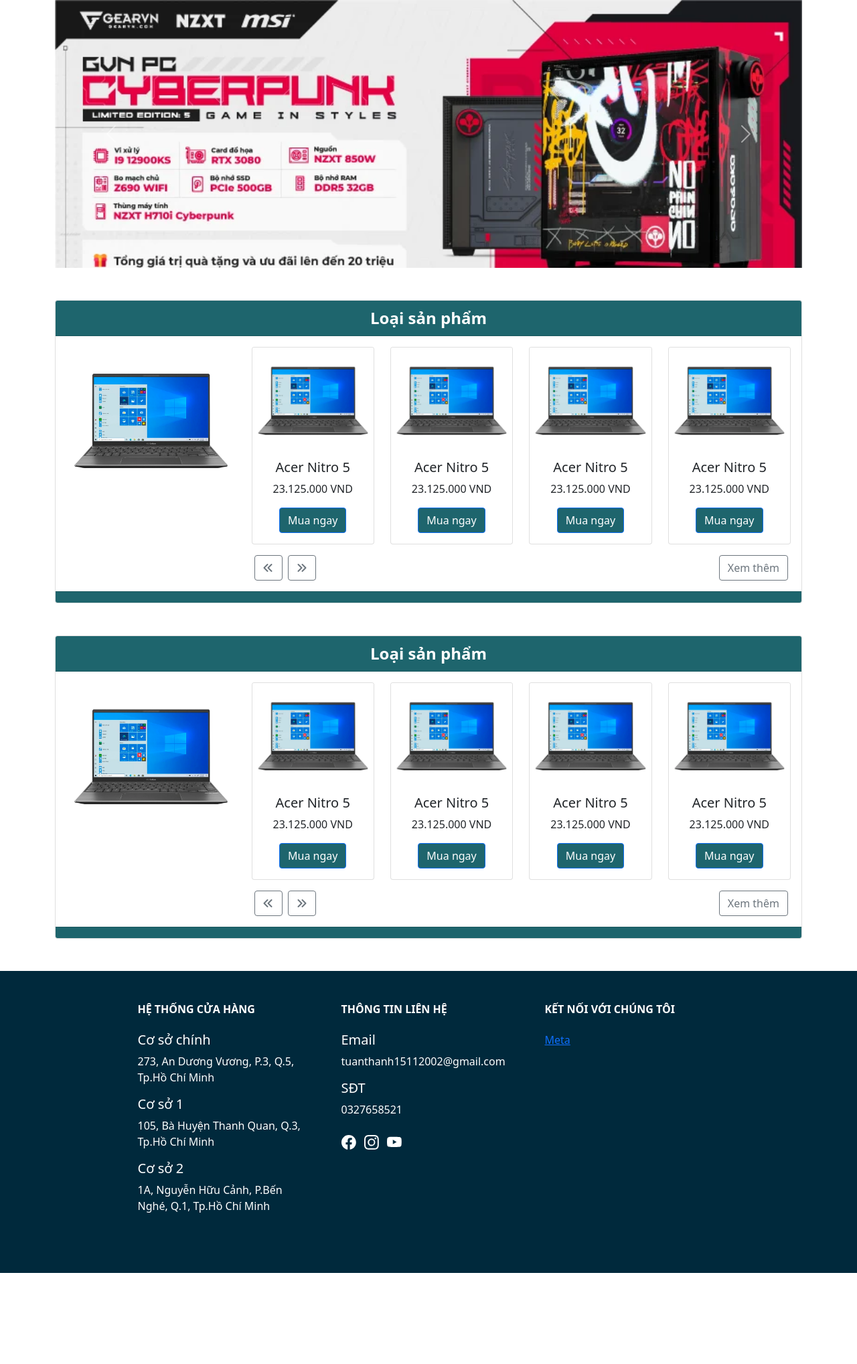
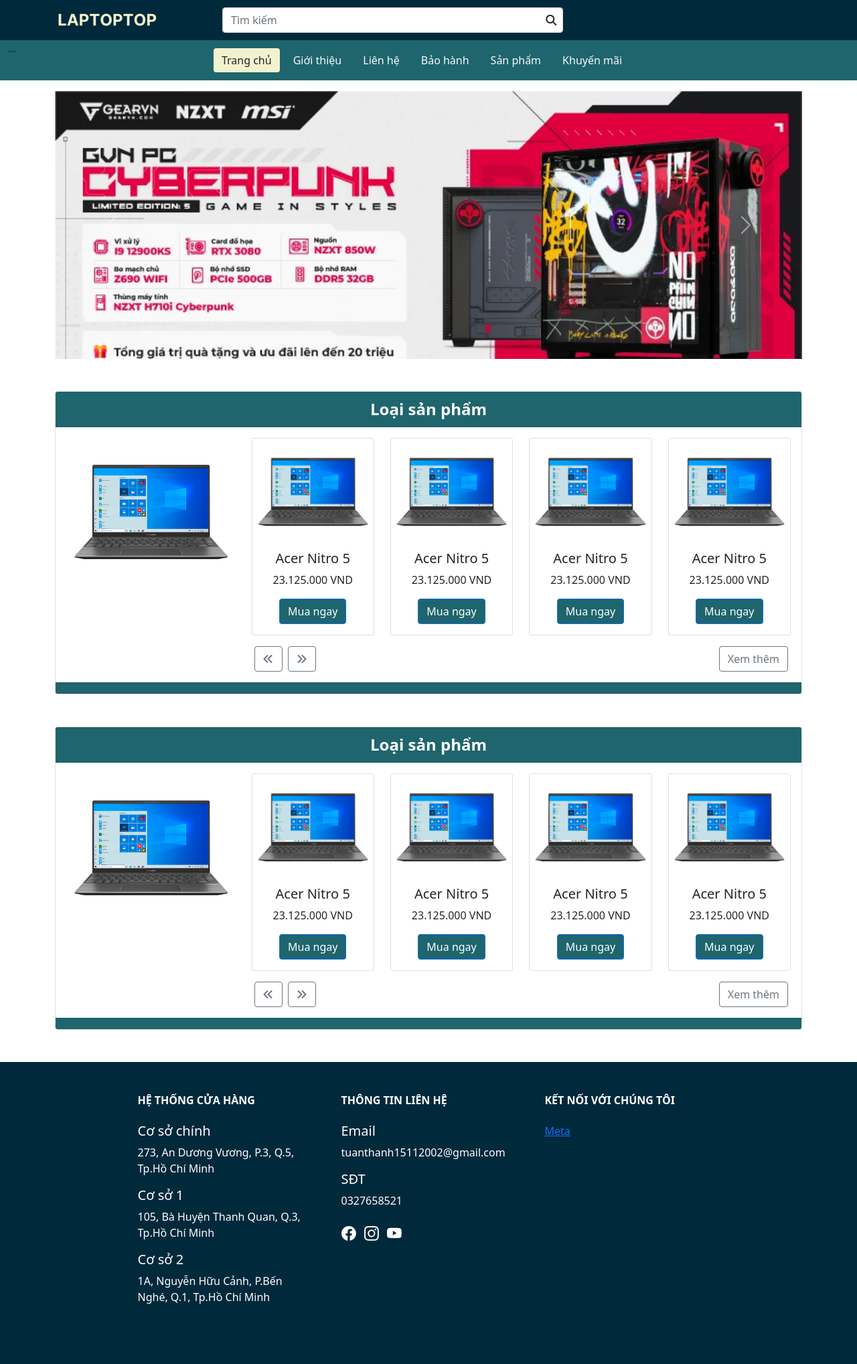
Before and after one commit to quanla1412/laptoptop, a PHP site: page /index.php in a window 1280 px wide. Shown: the whole page at 67% size. Before the commit the page ends 1901 px from the top, so only its background shows below. Run offline with PHP 8.4, Linux system fonts and the light colour scheme; some libraries are stand-ins or nearby versions.

Commit message:
70% header.php con ben phan user

```diff
--- a/assets/style.css
+++ b/assets/style.css
@@ -3,6 +3,7 @@
     --second-color: #f1f3ce;
     --third-color: #1e656d;
     --gray-color: #E5E5E5;
+    --dark-color: rgb(33, 37, 41);
 }
 .container_swap{
 
@@ -28,3 +29,22 @@ float: left;
 
 
 }
+
+/* Custom button in nav */
+.btn-nav:hover {
+    background-color: var(--second-color);
+    color: var(--dark-color) !important;
+}
+
+.btn-nav.active,
+.btn-nav:focus {
+    box-shadow: none;
+    background-color: var(--second-color);
+    color: var(--dark-color) !important;
+}
+
+/* Find icon in header */
+.find-icon:hover {
+    cursor: pointer;
+    opacity: 0.7;
+}
--- a/header.php
+++ b/header.php
@@ -12,3 +12,45 @@
     <title>Laptoptop</title>
 </head>
 <body>
+    <div class="container-fluid mb-3">
+        <div class="row" style="background-color: var(--primary-color); height: 60px;">
+            <div class="container-xl">
+                <div class="row">
+                    <div class="col-3 d-flex justify-content-center">
+                        <img src="./assets/image/logo/logo.jpg" alt="logo" style=" height: 60px;">
+                    </div>
+                    <div class="col-5 d-flex align-items-center">
+                        <div class="search-box position-relative w-100">
+                            <input type="text" class="form-control" placeholder="Tìm kiếm">
+                            <i class="find-icon fa-solid fa-magnifying-glass position-absolute top-50 translate-middle-y" style="right: 10px;"></i>
+                        </div>
+                    </div>
+                    <div class="header-user">
+                        ...
+                    </div>
+                </div>
+            </div>
+        </div>
+        <div class="row " style="background-color: var(--third-color); height: 60px;">
+            <ul class="nav justify-content-center ">
+                <li class="nav-item d-flex align-items-center me-2">
+                    <button type="button" class="btn btn-outline-primary border-0 btn-nav text-light active">Trang chủ</button>
+                </li>
+                <li class="nav-item d-flex align-items-center me-2">
+                    <button type="button" class="btn btn-outline-primary border-0 btn-nav text-light">Giới thiệu</button>
+                </li>
+                <li class="nav-item d-flex align-items-center me-2">
+                    <button type="button" class="btn btn-outline-primary border-0 btn-nav text-light">Liên hệ</button>
+                </li>
+                <li class="nav-item d-flex align-items-center me-2">
+                    <button type="button" class="btn btn-outline-primary border-0 btn-nav text-light">Bảo hành</button>
+                </li>
+                <li class="nav-item d-flex align-items-center me-2">
+                    <button type="button" class="btn btn-outline-primary border-0 btn-nav text-light">Sản phẩm</button>
+                </li>
+                <li class="nav-item d-flex align-items-center me-2">
+                    <button type="button" class="btn btn-outline-primary border-0 btn-nav text-light">Khuyến mãi</button>
+                </li>
+            </ul>
+        </div>
+    </div>
```
Also changed, not shown: assets/image/logo/logo-transparent.jpg (added), assets/image/logo/logo.jpg (added).
